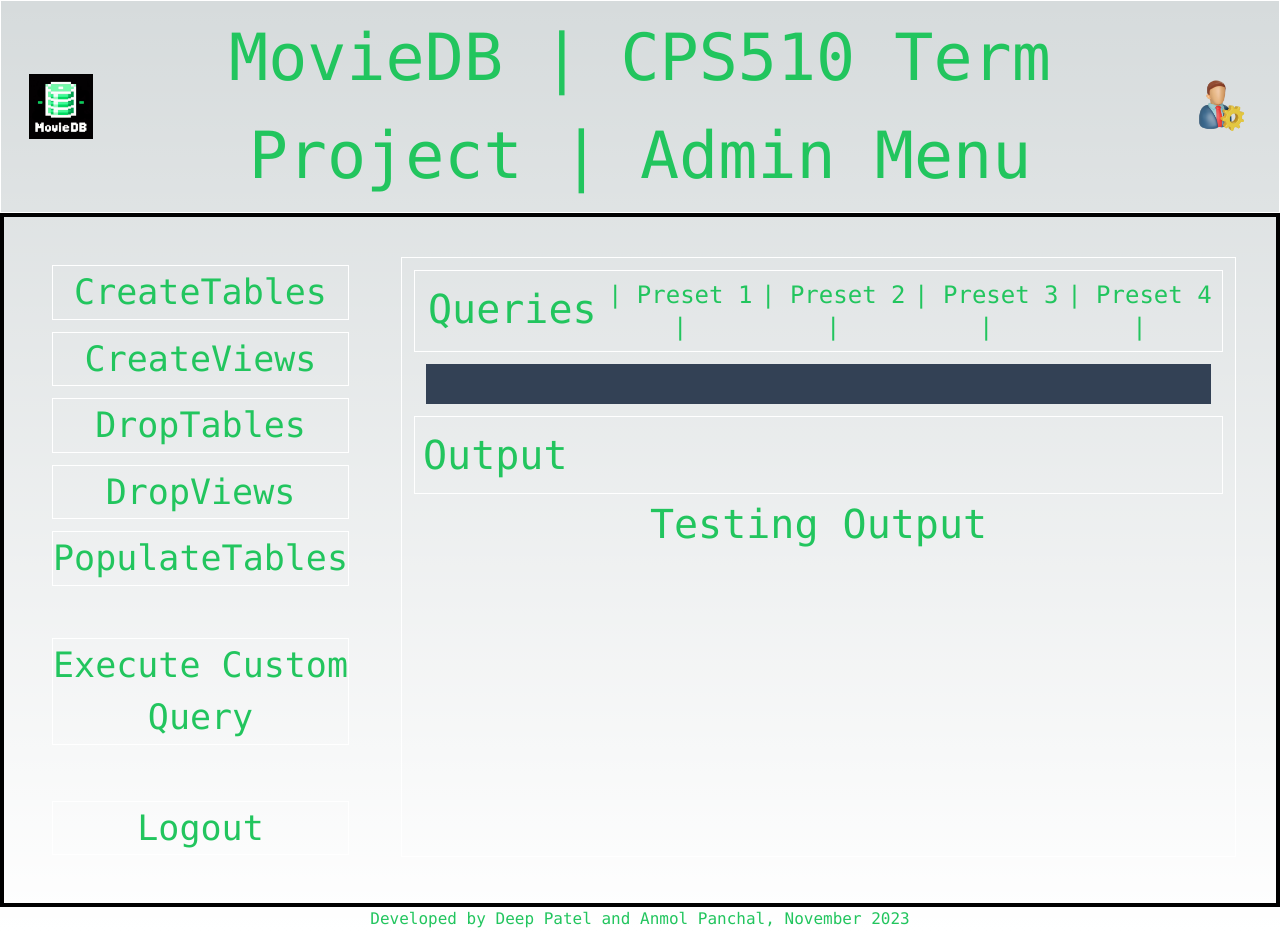
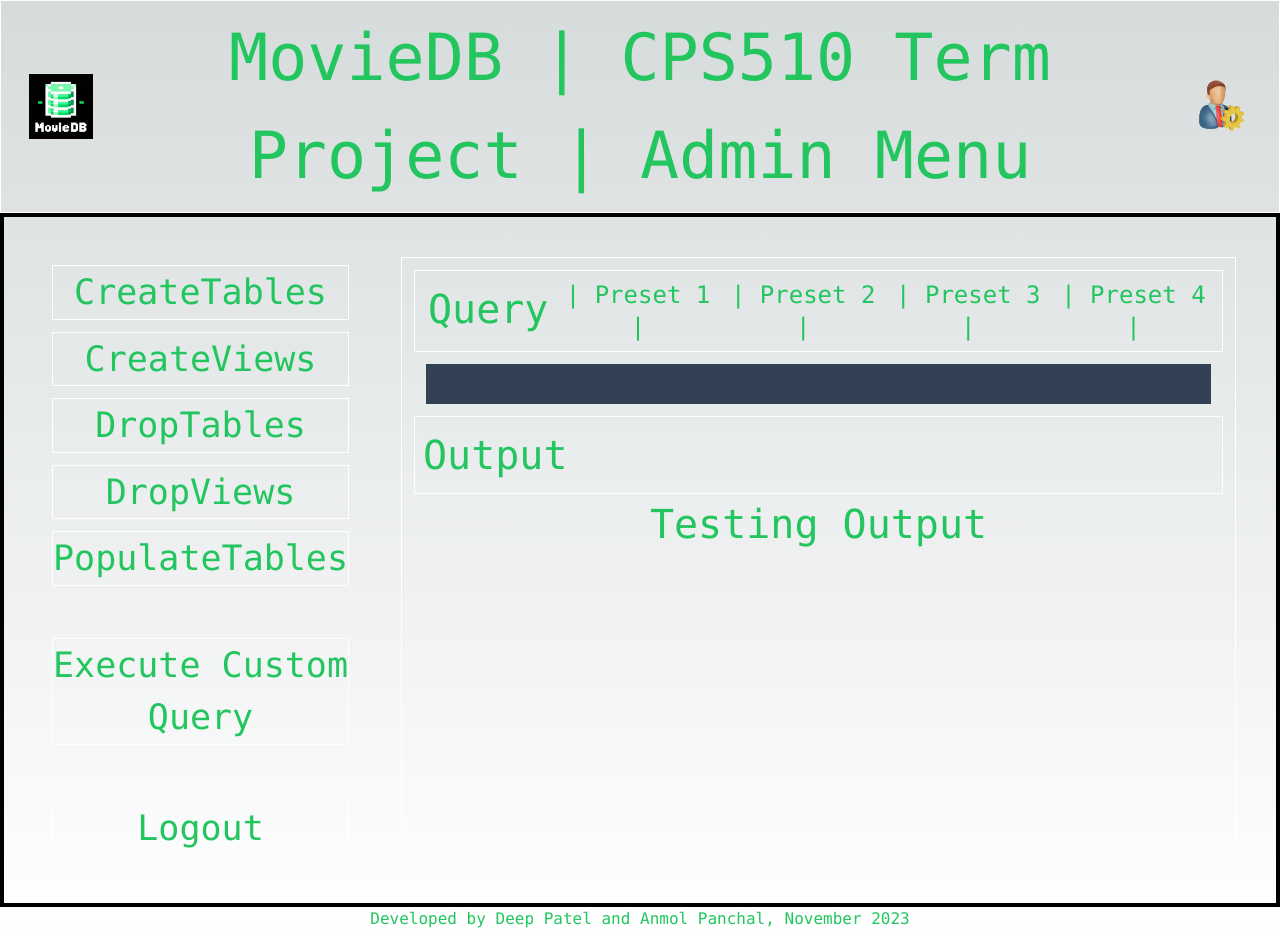
Before and after one commit to deep-patel21/MovieDB, a Next.js app in the folder moviedb/: page /admin in a window 1280 px wide. Built offline with nearby package versions, Linux system fonts and the light colour scheme.

Commit message:
HUGE VICTORY: all buttons working with backend, data shown in terminal, now need to render on frontend

```diff
--- a/moviedb/src/app/admin/page.tsx
+++ b/moviedb/src/app/admin/page.tsx
@@ -1,4 +1,5 @@
 import React from "react";
+import { useState, useEffect } from "react";
 import Image from "next/image";
 import CreateTables from "@/components/CreateTables";
 import CreateViews from "@/components/CreateViews";
--- a/moviedb/src/app/api/Queries.js
+++ b/moviedb/src/app/api/Queries.js
@@ -31,7 +31,6 @@ async function queries() {
       console.log("Query Result 2:", query2.rows);
       console.log("Query Result 3:", query3.rows);
       console.log("Query Result 4:", query4.rows);
-      return [query1.rows, query2.rows, query3.rows, query4.rows];
     } catch (err) {
       console.log(err);
     }
--- a/moviedb/src/app/api/server.js
+++ b/moviedb/src/app/api/server.js
@@ -7,6 +7,7 @@ const createtables = require('./CreateTables');
 const createviews = require('./CreateViews');
 const dropviews = require('./DropViews');
 const populatetables = require('./PopulateTables');
+const queries = require('./Queries');
 
 const app = express();
 const port = 3001; //server port is different from frontend
--- a/moviedb/src/components/Presets.tsx
+++ b/moviedb/src/components/Presets.tsx
@@ -1,6 +1,7 @@
 "use client";
 
 import React from "react";
+import Queries from "./Queries";
 
 const Presets = () => {
   const handler = async () => {
@@ -34,6 +35,7 @@ const Presets = () => {
   const testFunc3 = async () => {
     let querycontent = document.getElementById("input");
     let outputcontent = document.getElementById("output");
+    let data = await Queries();
     if (querycontent && outputcontent) {
       querycontent.setAttribute(
         "value",
--- a/moviedb/src/components/Queries.tsx
+++ b/moviedb/src/components/Queries.tsx
@@ -1,17 +1,26 @@
+'use client';
+
 import React from 'react'
 
 const Queries = () => {
-
   const handler = async () => {
-    let request = await fetch('/app/api/Queries.js')
-    const data = await request.json()
-    console.log(data);
-  }
+      try {
+        const response = await fetch('http://localhost:3001/api/Queries', { method: 'GET' });
+        const data = await response.json();
+        console.log(data);
+        alert("Successfully queried data!");
+      } catch (error) {
+        console.error(error);
+      }
+    }
 
   return (
-    <div>
-      Queries
-    </div>
+    <button
+      className="hover:bg-green-500 hover:text-white"
+      onClick={handler}
+    >
+      Query
+    </button>
   )
 }
 
```
